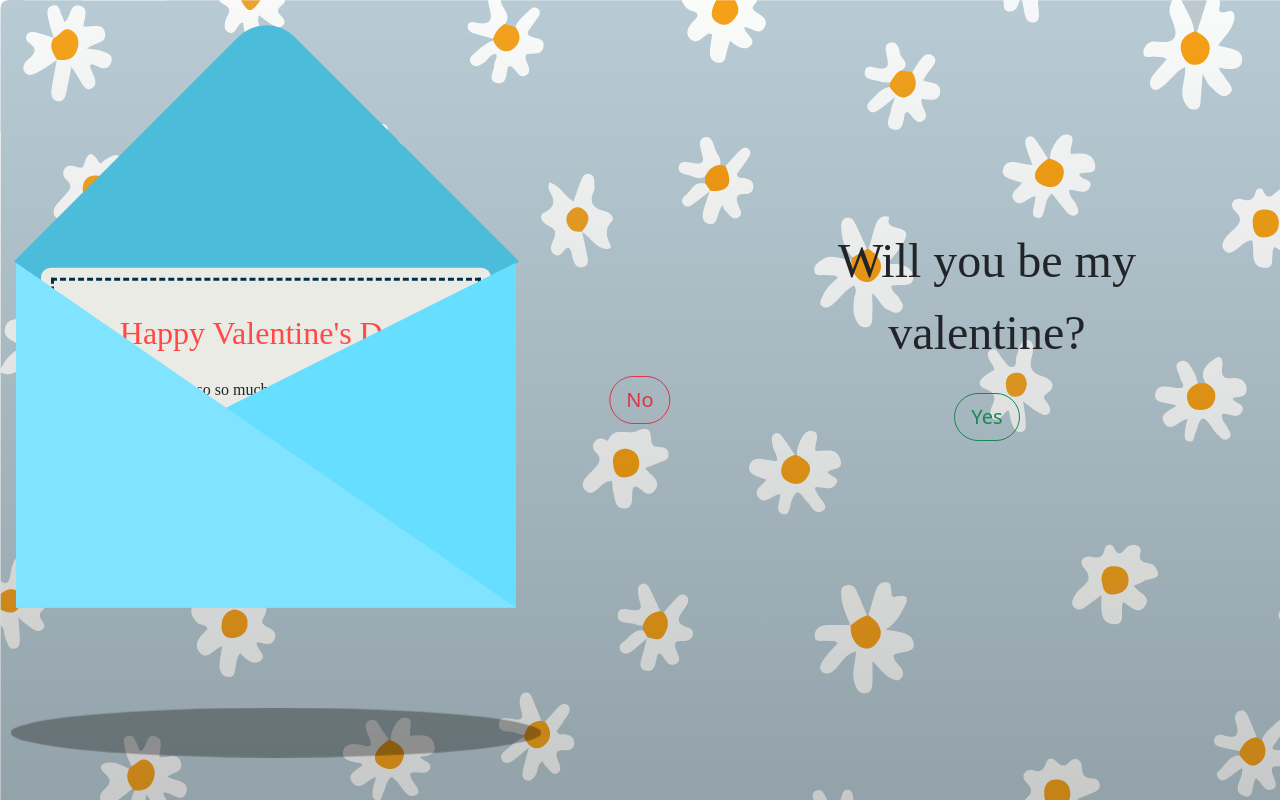
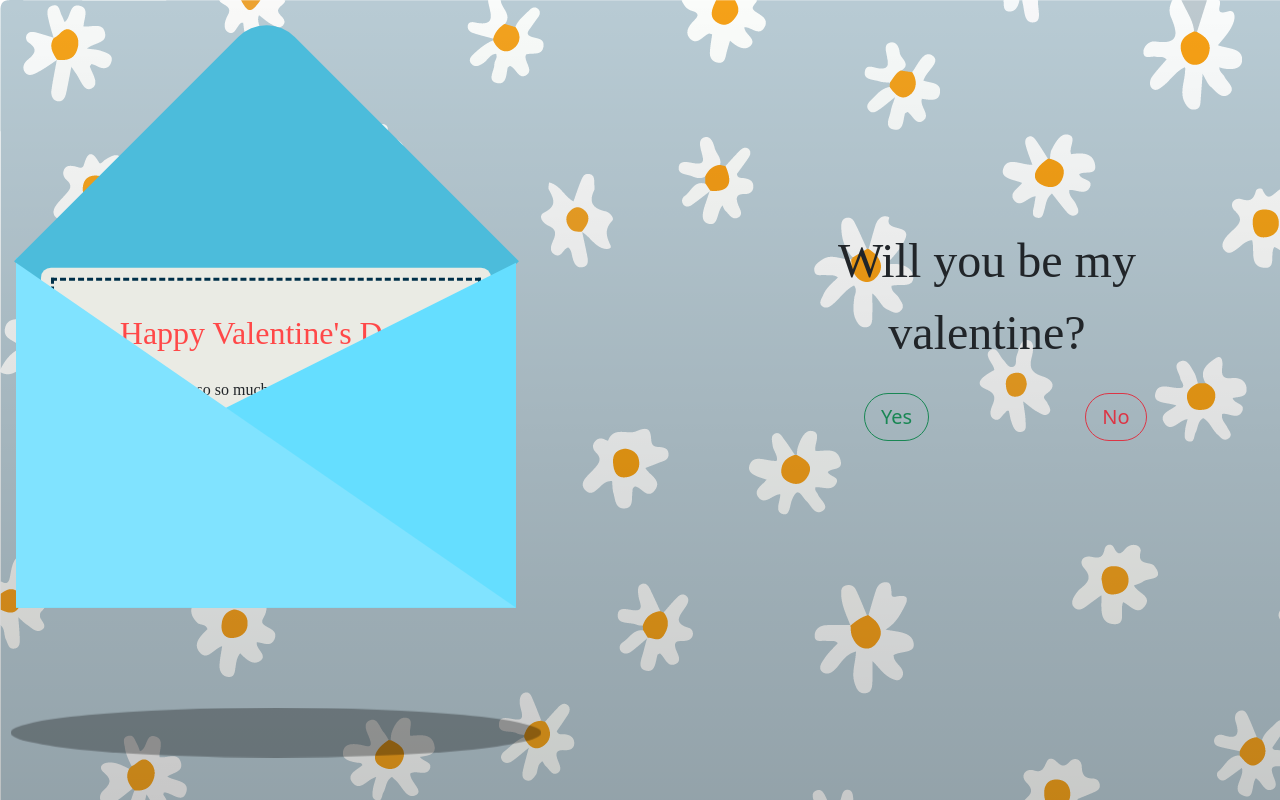
Before and after one commit to Viluceed/d-journey, a React (Vite) app: page /d-journey/invitation in a window 1280 px wide. Built offline with nearby package versions, Linux system fonts and the light colour scheme; a web font is replaced by a local one.

Commit message:
fix button display

```diff
--- a/src/components/greetings/Congrats.jsx
+++ b/src/components/greetings/Congrats.jsx
@@ -35,7 +35,7 @@ function Congrats() {
       <img src={gif3} style={{ position: "fixed", top: "8rem", left: "50%", transform: "translateX(-50%)" }}/>
       <div className="body offset-up mt-4">
         <h1 className='pb-3'>YAAAAYYY!! I'm so excited to be with you!!</h1>
-        <h1>Together for:</h1>
+        <h1>Been together for:</h1>
         <p style={{ fontSize: "2rem" }}>{timeElapsed.days}d : {timeElapsed.hours}h : {timeElapsed.minutes}m : {timeElapsed.seconds}s</p>
       </div>
     </Container>
--- a/src/components/greetings/Invitation.jsx
+++ b/src/components/greetings/Invitation.jsx
@@ -1,6 +1,7 @@
 import './Invitation.css'
 import Button from 'react-bootstrap/Button';
-
+import Row from 'react-bootstrap/Row';
+import Col from 'react-bootstrap/Col';
 
 function Invitation() {
   const OnHoverHandler = (e) => {
@@ -33,21 +34,33 @@ function Invitation() {
         </div>
       </div>
       <div className=' justify-content-center align-items-center'>
+        <Row>
+          <Col>
             <p className='title'  style={{ fontSize: "3rem" }}>Will you be my valentine?</p>
-        <Button href='/d-journey/congrats' className='btn-lg rounded-pill m-2' variant='outline-success'>
+          </Col>
+        </Row>
+
+        <Row>
+          <Col>
+            <Button
+              href='/d-journey/congrats'
+              className='btn-lg rounded-pill m-2'
+              variant='outline-success'>
               Yes
             </Button>
+          </Col>
+          <Col>
             <Button
-          className='rounded-pill btn-lg'
+              className='rounded-pill btn-lg m-2'
               variant='outline-danger'
               onMouseEnter={OnHoverHandler}
               style={{
-            position: "absolute", left: "50%",
-            top: "50%",
-            transform: "translate(-50%, -50%)",
+                position: "absolute",
                 transition: "top 0.3s, left 0.3s" }}>
               No
             </Button>
+          </Col>
+        </Row>
       </div>
     </div>
   )
```
Lines whose indentation alone changed are shown as unchanged.
